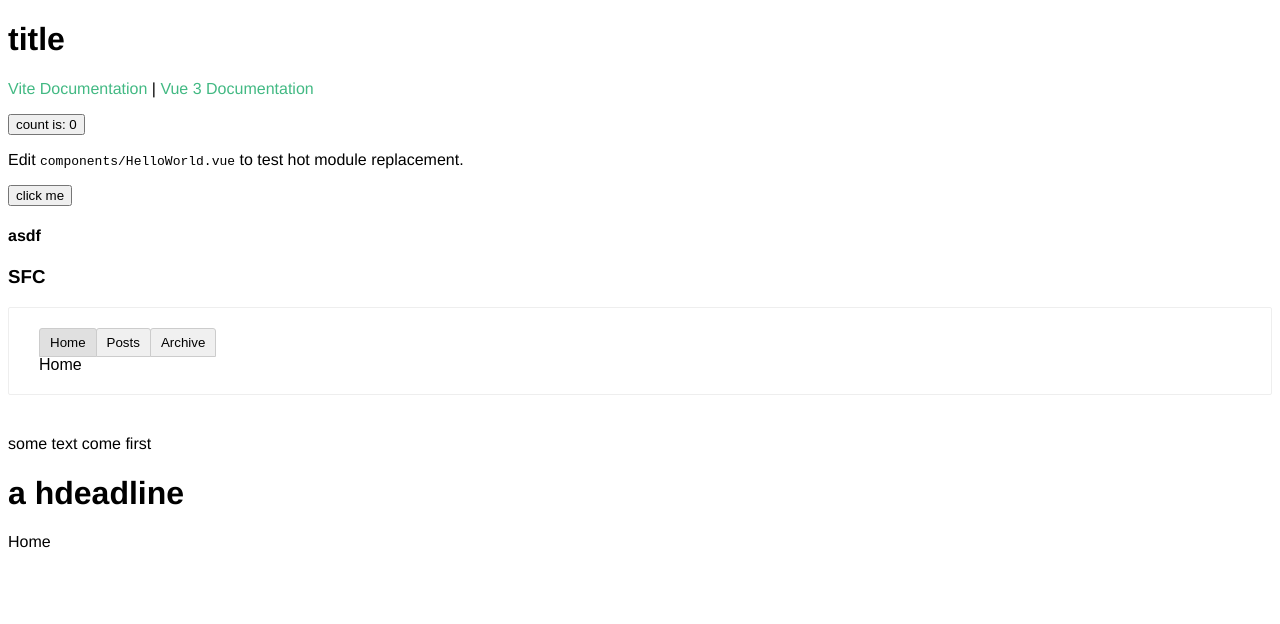
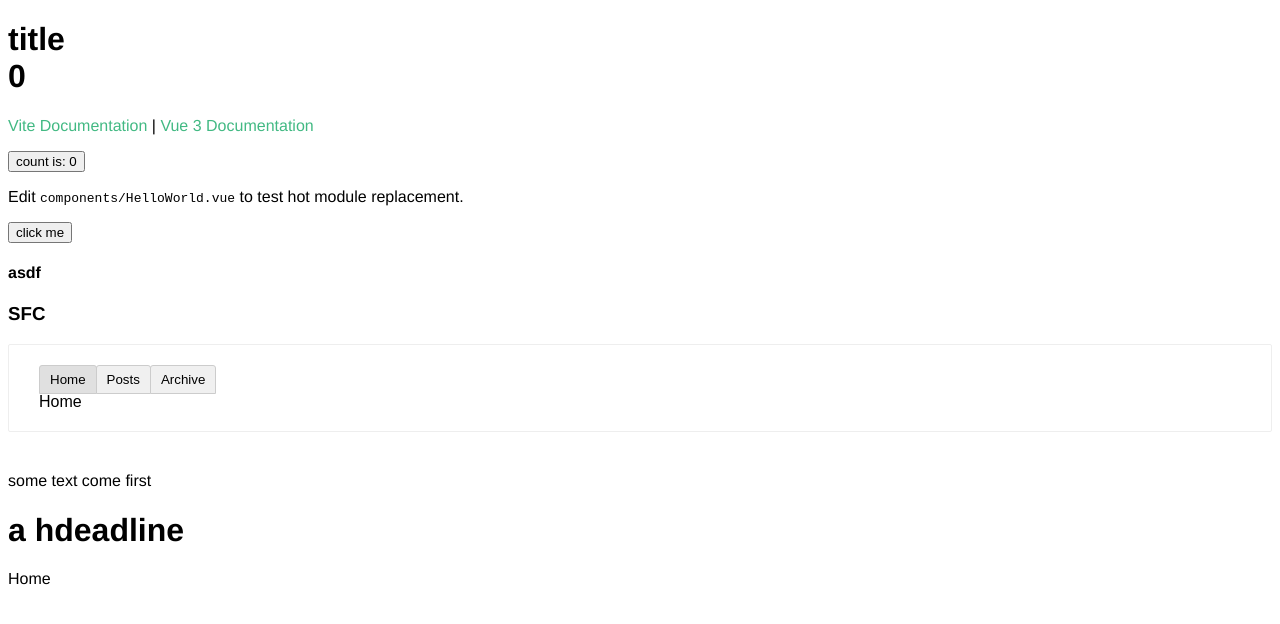
Before and after one commit to ChocolateAceCream/vue3, a Vue app in the folder faults/: page / in a window 1280 px wide. Shown: the top 624 px of the page. Built offline with nearby package versions, Linux system fonts and the light colour scheme.

Commit message:
FEAT: add example for using render() inside setup()

```diff
--- a/faults/src/components/HelloWorld.vue
+++ b/faults/src/components/HelloWorld.vue
@@ -1,5 +1,7 @@
 <template>
-  <h1>{{ msg }}</h1>
+  <h1>{{ msg }}
+    <render-in-setup-example />
+  </h1>
 
   <p>
     <a href="https://vitejs.dev/guide/features.html" target="_blank">Vite Documentation</a> |
@@ -37,6 +39,7 @@
 import { onMounted, ref, computed, defineProps, reactive} from 'vue'
 import Test from '@/components/Test.vue'
 import RenderExample from '@/components/RenderExample.vue'
+import RenderInSetupExample from '@/components/RenderInSetupExample.js'
 import Heading from '@/components/FunctionalComponentExample.js'
 import Sfc from '@/components/SingleFileComponentsExample.vue'
 import PostsTab from '@/components/tabs/PostsTab.vue'
@@ -52,7 +55,8 @@ export default {
     PostsTab,
     HomeTab,
     ArchiveTab,
-    RenderExample
+    RenderExample,
+    RenderInSetupExample
   },
   setup() {
     let msg = ref('title')
--- /dev/null
+++ b/faults/src/components/RenderInSetupExample.js
@@ -0,0 +1,12 @@
+import { h, resolveComponent, resolveDirective, withDirectives,reactive } from 'vue'
+export default {
+  setup() {
+    const state = reactive({count:0})
+    function increment() {
+      state.count++
+    }
+    return () => {
+      return h('div', {onClick: increment}, state.count)
+    }
+  }
+}
```
